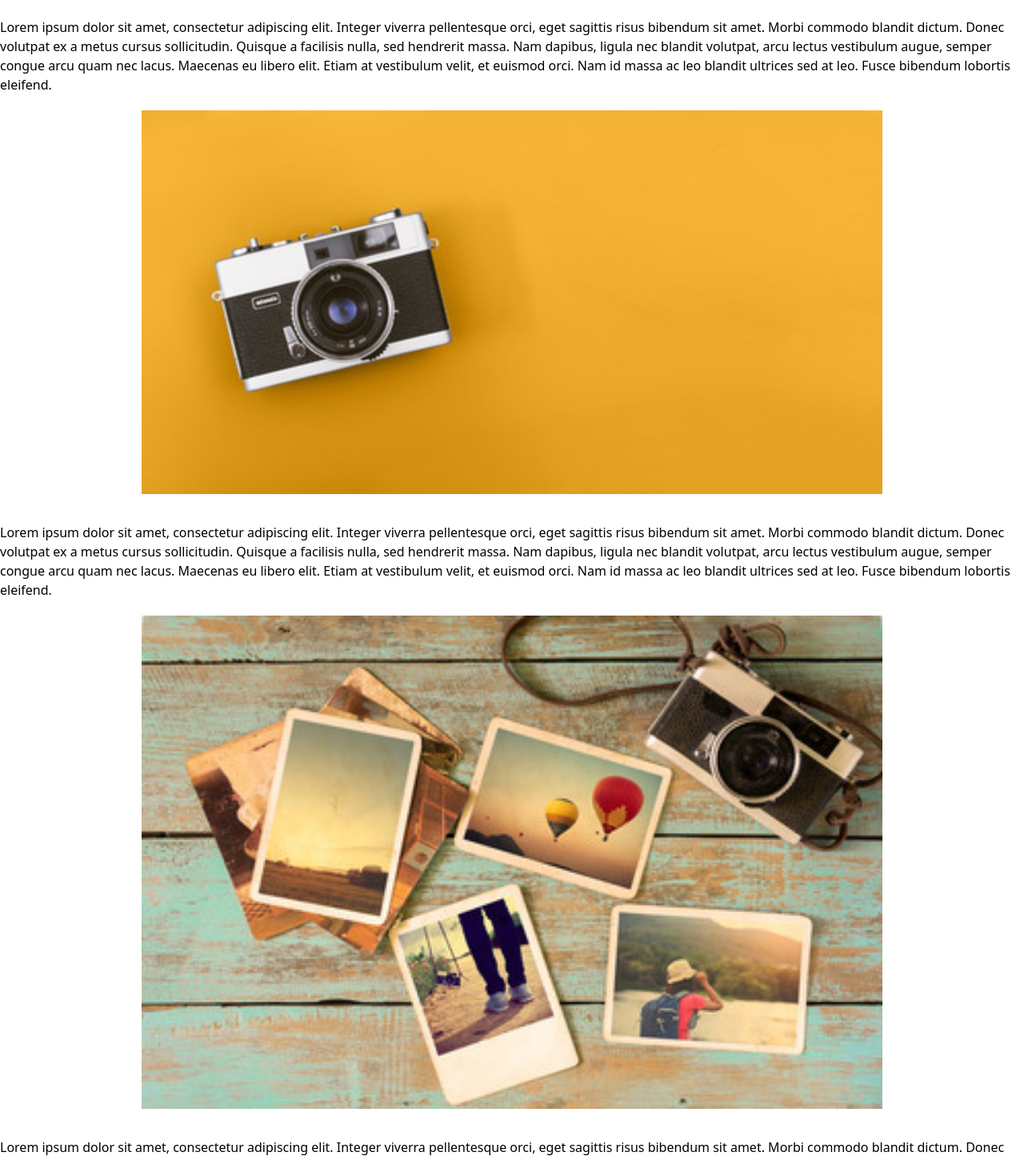
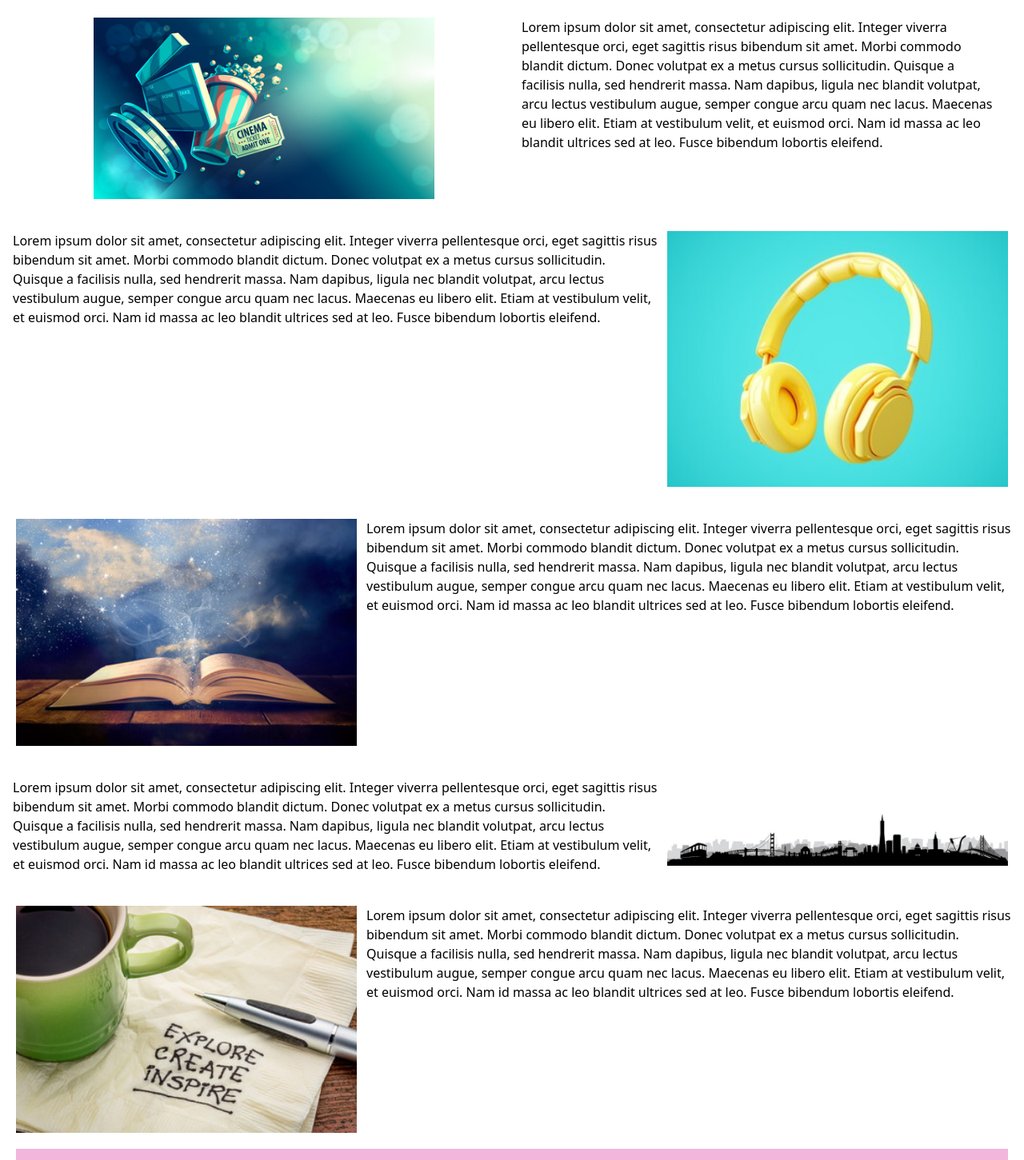
Before and after one commit to sharmaineb/lens, a React (Create React App) app: page /#/about in a window 1280 px wide. Shown: the part 620-2071 px from the top of the page at 80% size. Built offline with nearby package versions, Linux system fonts and the light colour scheme.

Commit message:
[update] working on about page.

```diff
--- a/src/components/About/About.jsx
+++ b/src/components/About/About.jsx
@@ -1,66 +1,107 @@
 import React from "react";
 import Lightbulb from '../../assets/lightbulb.jpg'
 import Camera from '../../assets/aboutcamera.jpg'
-import Photos from '../../assets/aboutphotos.jpg'
 import Movies from '../../assets/movies.jpg'
 import Headphones from '../../assets/aboutheadphones.jpg'
 import Bay from '../../assets/yee.jpg'
 import Inspire from '../../assets/inspired.jpg'
+import Books from '../../assets/books.jpg'
 
 const About = () => {
   return (
-    <div className="">
-      <img className='w-[950px] mx-auto my-5 px-3' src={Lightbulb} alt='/' />
-      <p className="pt-4">Lorem ipsum dolor sit amet, consectetur adipiscing elit. Integer viverra pellentesque orci, eget sagittis risus bibendum sit amet.
+    <div>
+      <div className='w-full bg-[#fff] py-15 px-1 mx-auto my-auto'>
+      <div className='max-w-[1240px] mx-auto grid md:grid-cols-2'>
+      <img className='w-[450px] mx-auto my-5 px-3' src={Lightbulb} alt='/' />
+      <p className="mx-auto my-5 px-3">Lorem ipsum dolor sit amet, consectetur adipiscing elit. Integer viverra pellentesque orci, eget sagittis risus bibendum sit amet.
+         Morbi commodo blandit dictum. Donec volutpat ex a metus cursus sollicitudin.
+         Quisque a facilisis nulla, sed hendrerit massa. Nam dapibus, ligula nec blandit
+         volutpat, arcu lectus vestibulum augue, semper congue arcu quam nec lacus.
+         Maecenas eu libero elit. Etiam at vestibulum velit, et euismod orci.
+         Nam id massa ac leo blandit ultrices sed at leo. Fusce bibendum lobortis eleifend.</p>
+      </div>
+      </div>
+
+        {/* -------------------------  */}
+        <div className='w-full bg-[#fff] py-15 px-1 mx-auto my-auto float-right'>
+        <div className='max-w-[1240px] mx-auto'>
+        <img className='w-[450px] mx-auto my-5 px-3 float-right' src={Camera} alt='/' />
+        </div>
+        <p className="mx-auto my-5 px-3">Lorem ipsum dolor sit amet, consectetur adipiscing elit. Integer viverra pellentesque orci, eget sagittis risus bibendum sit amet.
          Morbi commodo blandit dictum. Donec volutpat ex a metus cursus sollicitudin.
          Quisque a facilisis nulla, sed hendrerit massa. Nam dapibus, ligula nec blandit
          volutpat, arcu lectus vestibulum augue, semper congue arcu quam nec lacus.
          Maecenas eu libero elit. Etiam at vestibulum velit, et euismod orci.
          Nam id massa ac leo blandit ultrices sed at leo. Fusce bibendum lobortis eleifend.</p>
 
+        </div>
+
         {/* -------------------------  */}
-        <img className='w-[950px] mx-auto my-5 px-3' src={Camera} alt='/' />
-        <p className="pt-4">Lorem ipsum dolor sit amet, consectetur adipiscing elit. Integer viverra pellentesque orci, eget sagittis risus bibendum sit amet.
+
+        <div className='w-full bg-[#fff] py-15 px-1 mx-auto my-auto float-left'>
+        <div className='max-w-[1240px] mx-auto grid md:grid-cols-2'>
+        <img className='w-[450px] mx-auto my-5 px-3' src={Movies} alt='/' />
+        <p className="mx-auto my-5 px-3">Lorem ipsum dolor sit amet, consectetur adipiscing elit. Integer viverra pellentesque orci, eget sagittis risus bibendum sit amet.
          Morbi commodo blandit dictum. Donec volutpat ex a metus cursus sollicitudin.
          Quisque a facilisis nulla, sed hendrerit massa. Nam dapibus, ligula nec blandit
          volutpat, arcu lectus vestibulum augue, semper congue arcu quam nec lacus.
          Maecenas eu libero elit. Etiam at vestibulum velit, et euismod orci.
          Nam id massa ac leo blandit ultrices sed at leo. Fusce bibendum lobortis eleifend.</p>
-        <img className='w-[950px] mx-auto my-5 px-3' src={Photos} alt='/' />
-        <p className="pt-4">Lorem ipsum dolor sit amet, consectetur adipiscing elit. Integer viverra pellentesque orci, eget sagittis risus bibendum sit amet.
+        </div>
+        </div>
+
+         {/* -------------------------  */}
+        <div className='w-full bg-[#fff] py-15 px-1 mx-auto my-auto float-right'>
+        <div className='w-full bg-[#fff] py-15 px-1 mx-auto my-auto'>
+        <img className='w-[450px] mx-auto my-5 px-3 float-right' src={Headphones} alt='/' />
+        </div>
+        <p className="mx-auto my-5 px-3">Lorem ipsum dolor sit amet, consectetur adipiscing elit. Integer viverra pellentesque orci, eget sagittis risus bibendum sit amet.
          Morbi commodo blandit dictum. Donec volutpat ex a metus cursus sollicitudin.
          Quisque a facilisis nulla, sed hendrerit massa. Nam dapibus, ligula nec blandit
          volutpat, arcu lectus vestibulum augue, semper congue arcu quam nec lacus.
          Maecenas eu libero elit. Etiam at vestibulum velit, et euismod orci.
          Nam id massa ac leo blandit ultrices sed at leo. Fusce bibendum lobortis eleifend.</p>
-        <img className='w-[950px] mx-auto my-5 px-3' src={Movies} alt='/' />
-        <p className="pt-4">Lorem ipsum dolor sit amet, consectetur adipiscing elit. Integer viverra pellentesque orci, eget sagittis risus bibendum sit amet.
+
+        </div>
+
+         {/* -------------------------  */}
+        <div className='w-full bg-[#fff] py-15 px-1 mx-auto my-auto float-left'>
+        <div className='w-full bg-[#fff] py-15 px-1 mx-auto my-auto'>
+        <img className='w-[450px] mx-auto my-5 px-3 float-left' src={Books} alt='/' />
+        </div>
+        <p className="mx-auto my-5 px-3">Lorem ipsum dolor sit amet, consectetur adipiscing elit. Integer viverra pellentesque orci, eget sagittis risus bibendum sit amet.
          Morbi commodo blandit dictum. Donec volutpat ex a metus cursus sollicitudin.
          Quisque a facilisis nulla, sed hendrerit massa. Nam dapibus, ligula nec blandit
          volutpat, arcu lectus vestibulum augue, semper congue arcu quam nec lacus.
          Maecenas eu libero elit. Etiam at vestibulum velit, et euismod orci.
          Nam id massa ac leo blandit ultrices sed at leo. Fusce bibendum lobortis eleifend.</p>
-        <img className='w-[950px] mx-auto my-5 px-3' src={Headphones} alt='/' />
-        <p className="pt-4">Lorem ipsum dolor sit amet, consectetur adipiscing elit. Integer viverra pellentesque orci, eget sagittis risus bibendum sit amet.
+        </div>
+
+         {/* -------------------------  */}
+        <div className='w-full bg-[#fff] py-15 px-1 mx-auto my-auto float-right'>
+        <div className='w-full bg-[#fff] py-15 px-1 mx-auto my-auto'>
+        <img className='w-[450px] mx-auto my-5 px-3 float-right' src={Bay} alt='/' />
+        </div>
+        <p className="mx-auto my-5 px-3">Lorem ipsum dolor sit amet, consectetur adipiscing elit. Integer viverra pellentesque orci, eget sagittis risus bibendum sit amet.
          Morbi commodo blandit dictum. Donec volutpat ex a metus cursus sollicitudin.
          Quisque a facilisis nulla, sed hendrerit massa. Nam dapibus, ligula nec blandit
          volutpat, arcu lectus vestibulum augue, semper congue arcu quam nec lacus.
          Maecenas eu libero elit. Etiam at vestibulum velit, et euismod orci.
          Nam id massa ac leo blandit ultrices sed at leo. Fusce bibendum lobortis eleifend.</p>
-        <img className='w-[950px] mx-auto my-5 px-3' src={Bay} alt='/' />
-        <p className="pt-4">Lorem ipsum dolor sit amet, consectetur adipiscing elit. Integer viverra pellentesque orci, eget sagittis risus bibendum sit amet.
+        </div>
+
+         {/* -------------------------  */}
+        <div className='w-full bg-[#fff] py-15 px-1 mx-auto my-auto float-left'>
+        <div className='w-full bg-[#fff] py-15 px-1 mx-auto my-auto'>
+        <img className='w-[450px] mx-auto my-5 px-3 float-left' src={Inspire} alt='/' />
+        </div>
+        <p className="mx-auto my-5 px-3">Lorem ipsum dolor sit amet, consectetur adipiscing elit. Integer viverra pellentesque orci, eget sagittis risus bibendum sit amet.
          Morbi commodo blandit dictum. Donec volutpat ex a metus cursus sollicitudin.
          Quisque a facilisis nulla, sed hendrerit massa. Nam dapibus, ligula nec blandit
          volutpat, arcu lectus vestibulum augue, semper congue arcu quam nec lacus.
          Maecenas eu libero elit. Etiam at vestibulum velit, et euismod orci.
          Nam id massa ac leo blandit ultrices sed at leo. Fusce bibendum lobortis eleifend.</p>
-        <img className='w-[950px] mx-auto my-5 px-3' src={Inspire} alt='/' />
-        <p className="pt-4">Lorem ipsum dolor sit amet, consectetur adipiscing elit. Integer viverra pellentesque orci, eget sagittis risus bibendum sit amet.
-         Morbi commodo blandit dictum. Donec volutpat ex a metus cursus sollicitudin.
-         Quisque a facilisis nulla, sed hendrerit massa. Nam dapibus, ligula nec blandit
-         volutpat, arcu lectus vestibulum augue, semper congue arcu quam nec lacus.
-         Maecenas eu libero elit. Etiam at vestibulum velit, et euismod orci.
-         Nam id massa ac leo blandit ultrices sed at leo. Fusce bibendum lobortis eleifend.</p>
+        </div>
     </div>
   )
 }
```
Also changed, not shown: src/assets/books.jpg (added), src/assets/inspired.jpg.
